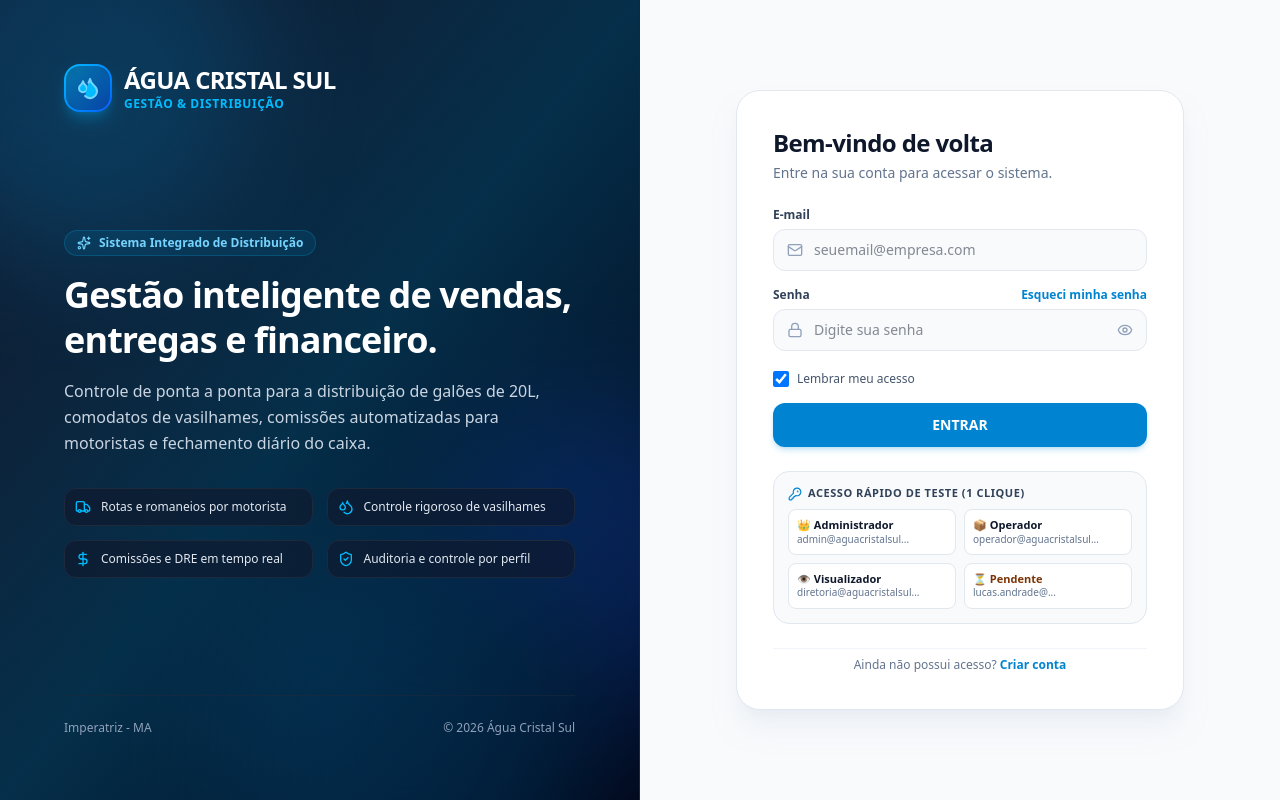
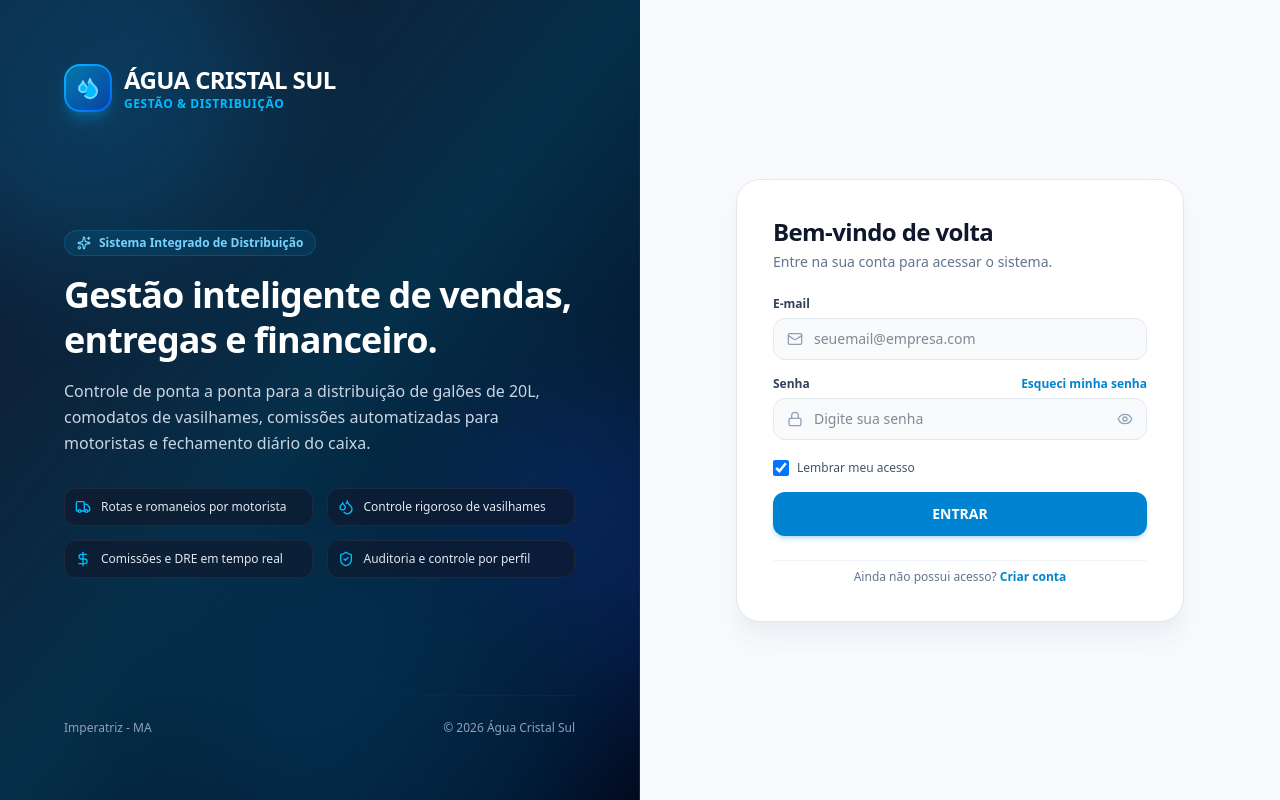
Before and after one commit to ffaahsiilva-eng/AGUACRISTAL, a React (Vite) app: page / in a window 1280 px wide. Built offline with nearby package versions, Linux system fonts and the light colour scheme; no server answers; the database is empty.

Commit message:
feat(auth): remove quick login testing buttons
Remove demo credentials box from the authentication view to improve security and finalize the login interface for production.

```diff
--- a/src/views/auth/AuthView.tsx
+++ b/src/views/auth/AuthView.tsx
@@ -546,53 +546,6 @@ export const AuthView: React.FC<AuthViewProps> = ({
                   )}
                 </button>
               </form>
-
-              {/* Demo 1-Click Credentials Box for Instant Testing */}
-              <div className="p-3.5 rounded-2xl bg-slate-50 border border-slate-200 text-xs">
-                <div className="flex items-center justify-between mb-2">
-                  <span className="font-bold text-slate-700 flex items-center gap-1.5 text-[11px] uppercase tracking-wider">
-                    <KeyRound className="w-3.5 h-3.5 text-sky-600" />
-                    Acesso Rápido de Teste (1 clique)
-                  </span>
-                </div>
-                <div className="grid grid-cols-2 gap-2">
-                  <button
-                    type="button"
-                    onClick={() => handleQuickLogin('admin@aguacristalsul.com.br', 'Cristal@2026')}
-                    className="p-2 rounded-lg bg-white hover:bg-sky-50 border border-slate-200 hover:border-sky-300 text-left transition-all"
-                  >
-                    <span className="block font-bold text-slate-900 text-[11px]">👑 Administrador</span>
-                    <span className="text-[10px] text-slate-500 block truncate">admin@aguacristalsul...</span>
-                  </button>
-
-                  <button
-                    type="button"
-                    onClick={() => handleQuickLogin('operador@aguacristalsul.com.br', 'Operador@2026')}
-                    className="p-2 rounded-lg bg-white hover:bg-sky-50 border border-slate-200 hover:border-sky-300 text-left transition-all"
-                  >
-                    <span className="block font-bold text-slate-900 text-[11px]">📦 Operador</span>
-                    <span className="text-[10px] text-slate-500 block truncate">operador@aguacristalsul...</span>
-                  </button>
-
-                  <button
-                    type="button"
-                    onClick={() => handleQuickLogin('diretoria@aguacristalsul.com.br', 'Diretoria@2026')}
-                    className="p-2 rounded-lg bg-white hover:bg-sky-50 border border-slate-200 hover:border-sky-300 text-left transition-all"
-                  >
-                    <span className="block font-bold text-slate-900 text-[11px]">👁️ Visualizador</span>
-                    <span className="text-[10px] text-slate-500 block truncate">diretoria@aguacristalsul...</span>
-                  </button>
-
-                  <button
-                    type="button"
-                    onClick={() => handleQuickLogin('lucas.andrade@aguacristalsul.com.br', 'Lucas@2026')}
-                    className="p-2 rounded-lg bg-white hover:bg-amber-50 border border-slate-200 hover:border-amber-300 text-left transition-all"
-                  >
-                    <span className="block font-bold text-amber-900 text-[11px]">⏳ Pendente</span>
-                    <span className="text-[10px] text-slate-500 block truncate">lucas.andrade@...</span>
-                  </button>
-                </div>
-              </div>
 
               {/* Bottom Register Switch */}
               <div className="pt-2 text-center border-t border-slate-100">
```
